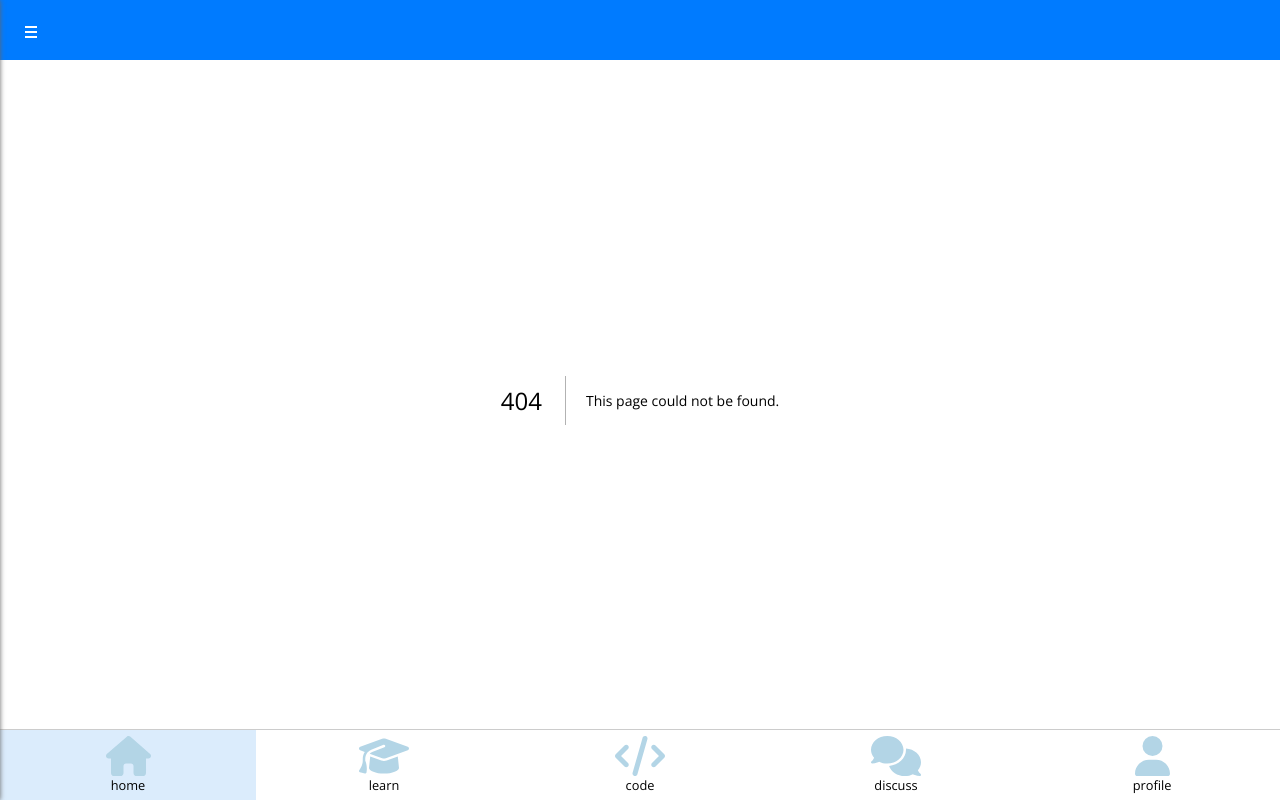
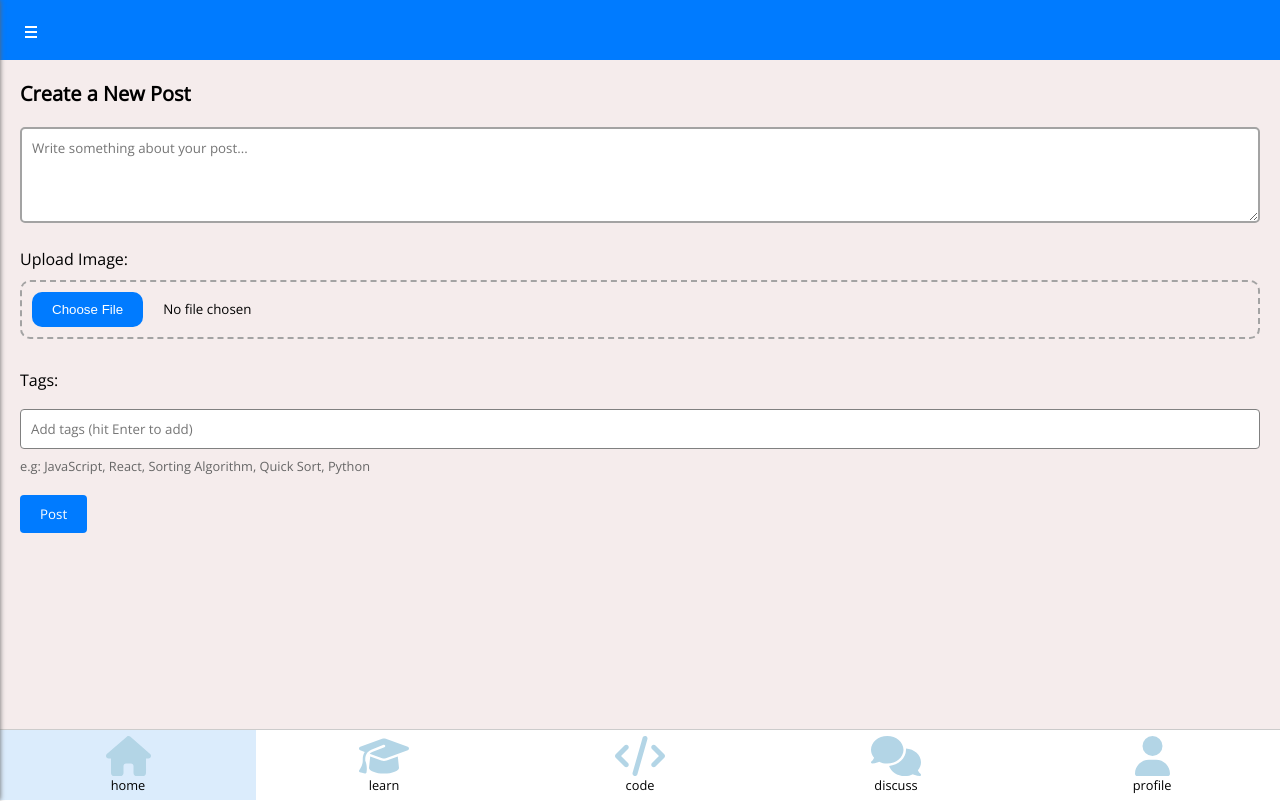
Before and after one commit to Anil927/app, a Next.js app in the folder frontend/: page /home/createpost in a window 1280 px wide. Before the commit this address had no page. Built offline with nearby package versions, Linux system fonts and the light colour scheme.

Commit message:
create post page completed

```diff
--- a/frontend/src/app/components/bottomsheet/bottomsheet.tsx
+++ b/frontend/src/app/components/bottomsheet/bottomsheet.tsx
@@ -141,7 +141,7 @@ const Modal: React.FC<ModalProps> = ({ onClose, noOfComments, callback, postId }
                             {
                                 comments.length > 0 && comments.map((comment: string, index: number) => (
                                     <>
-                                        <UserComment key={`${comment}-${comments.length}`} commentContent={comment} handleEditComment={handleEditComment} commentNo={index + 1} />
+                                        <UserComment key={comments.indexOf(comment)} commentContent={comment} handleEditComment={handleEditComment} commentNo={index + 1} />
                                         {
                                             showSnackbar && <Snackbar message="You can do maximum 3 comments" />
                                         }
--- /dev/null
+++ b/frontend/src/app/home/createpost/page.css
@@ -0,0 +1,145 @@
+* {
+    box-sizing: border-box;
+    margin: 0;
+}
+
+.post-container {
+    max-width: 100%;
+    height: calc(100vh - 110px);
+    overflow-y: auto;
+    overflow-x: hidden;
+    margin: 0 auto;
+    padding: 20px;
+    background-color: #f5ecec;
+}
+
+.post-title {
+    font-size: 20px;
+    margin-bottom: 20px;
+}
+
+.post-textarea {
+    width: 100%;
+    padding: 10px;
+    border-radius: 5px;
+    margin-bottom: 20px;
+    border: 2px solid #a3a3a3;
+}
+
+.post-textarea:focus {
+    outline: none;
+    border: 2px solid #007bff;
+}
+
+.image-upload-container {
+    margin-bottom: 30px;
+    border: 2px dashed #a3a3a3;
+    border-radius: 10px;
+    padding: 5px auto;
+    margin-top: 10px;
+}
+
+
+input[type=file]::file-selector-button {
+    margin-right: 20px;
+    border: none;
+    background: #007bff;
+    padding: 10px 20px;
+    border-radius: 10px;
+    color: #fff;
+    cursor: pointer;
+    transition: background .2s ease-in-out;
+  }
+
+  input[type=file]::file-selector-button:hover {
+    background: #0d45a5;
+  }
+
+.image-upload-input {
+    display: block;
+    width: 100%;
+    padding: 10px;
+    border-radius: 4px;
+}
+
+.image-preview-container {
+    margin-bottom: 20px;
+}
+
+.image-preview-title {
+    font-size: 18px;
+    margin-bottom: 10px;
+}
+
+.image-preview {
+    max-width: 100%;
+    height: auto;
+    border-radius: 4px;
+}
+
+.post-button {
+    display: block;
+    padding: 10px 20px;
+    background-color: #007bff;
+    color: white;
+    border: none;
+    border-radius: 4px;
+    cursor: pointer;
+    transition: background-color 0.3s ease;
+
+    &:hover {
+        background-color: #0056b3;
+    }
+}
+
+
+
+/* ... (previous styles) */
+
+.tags-container {
+    margin-bottom: 20px;
+}
+
+.tags-label {
+    display: block;
+    margin-bottom: 10px;
+}
+
+.tags-list {
+    display: flex;
+    flex-wrap: wrap;
+    gap: 8px;
+    margin-bottom: 8px;
+}
+
+.tag-item {
+    padding: 2px 6px;
+    background-color: rgb(255, 255, 255);
+    color: rgb(0, 0, 0);
+    border-radius: 5px;
+    font-size: 0.9em;
+    cursor: pointer;
+    transition: background-color 0.3s ease;
+
+    &:hover {
+        background-color: #b3bbc4;
+    }
+}
+
+.tags-input {
+    width: 100%;
+    padding: 10px;
+    border-radius: 4px;
+    border: 1px solid gray;
+}
+
+.tags-input:focus {
+    outline: none;
+    border: 1px solid #007bff;
+}
+
+.tags-hint {
+    margin-top: 8px;
+    font-size: 0.8em;
+    color: #666;
+}
--- /dev/null
+++ b/frontend/src/app/home/createpost/page.tsx
@@ -0,0 +1,124 @@
+'use client'
+import React, { useState, useRef } from 'react';
+import './page.css'; // Import your CSS file
+import styles from '../../page.module.css'
+import Snackbar from '@/app/components/snackbar/snackbar';
+
+const CreatePost: React.FC = () => {
+    const [text, setText] = useState<string>('');
+    const [image, setImage] = useState<File | null>(null);
+    const [tags, setTags] = useState<string[]>([]);
+    const tagInputRef = useRef<HTMLInputElement>(null);
+    const [showPostSuccessfulMsg, setShowSuccessfulMsg] = useState(false);
+
+    const handleTextChange = (event: React.ChangeEvent<HTMLTextAreaElement>) => {
+        setText(event.target.value);
+    };
+
+    const handleImageChange = (event: React.ChangeEvent<HTMLInputElement>) => {
+        if (event.target.files && event.target.files.length > 0) {
+            setImage(event.target.files[0]);
+        }
+    };
+
+    const handleTagInput = (event: React.KeyboardEvent<HTMLInputElement>) => {
+        if (event.key === 'Enter' && event.currentTarget.value.trim() !== '') {
+            setTags([...tags, event.currentTarget.value.trim()]);
+            event.currentTarget.value = '';
+        }
+    };
+
+    const handleTagDelete = (tag: string) => {
+        setTags(tags.filter((t) => t !== tag));
+    }
+
+
+    const handleSubmit = () => {
+        if (text.trim() !== '') {
+            setShowSuccessfulMsg(true);
+        }
+        setTimeout(() => {
+            setShowSuccessfulMsg(false);
+        }, 2000);
+        setText('');
+        setImage(null);
+    };
+
+    return (
+        <div className={styles.topBottomMargin}>
+            <div className="post-container">
+                <h1 className="post-title">Create a New Post</h1>
+
+                {/* Text Description Input */}
+                <textarea
+                    className="post-textarea"
+                    placeholder="Write something about your post..."
+                    value={text}
+                    onChange={handleTextChange}
+                    rows={4}
+                    cols={50}
+                ></textarea>
+
+                {/* Image Upload */}
+                <label htmlFor="image" className="image-upload-label">
+                    Upload Image:
+                </label>
+                <div className="image-upload-container">
+                    <input
+                        type="file"
+                        id="image"
+                        accept="image/*"
+                        onChange={handleImageChange}
+                        className="image-upload-input"
+                    />
+                </div>
+
+                {/* Preview Image */}
+                {image && (
+                    <div className="image-preview-container">
+                        <h3 className="image-preview-title">Preview:</h3>
+                        <img
+                            src={URL.createObjectURL(image)}
+                            alt="Preview"
+                            className="image-preview"
+                        />
+                    </div>
+                )}
+
+                {/* Tags Input */}
+                <div className="tags-container">
+                        <label htmlFor="tags" className="tags-label">
+                            Tags:
+                        </label>
+                        <div className="tags-list">
+                            {tags.map((tag, index) => (
+                                <div key={index} className="tag-item"onClick={() => handleTagDelete(tag)}>
+                                    {tag}
+                                </div>
+                            ))}
+                        </div>
+                        <input
+                            type="text"
+                            id="tags"
+                            ref={tagInputRef}
+                            placeholder="Add tags (hit Enter to add)"
+                            className="tags-input"
+                            onKeyDown={handleTagInput}
+                        />
+                    <p className="tags-hint">e.g: JavaScript, React, Sorting Algorithm, Quick Sort, Python</p>
+                </div>
+
+                {/* Post Button */}
+                <button className="post-button" onClick={handleSubmit}>
+                    Post
+                </button>
+
+                {
+                    showPostSuccessfulMsg && <Snackbar message='Posted Successfully' />
+                }
+            </div>
+        </div>
+    );
+};
+
+export default CreatePost;
--- a/frontend/src/app/home/page.tsx
+++ b/frontend/src/app/home/page.tsx
@@ -2,9 +2,12 @@ import React from 'react'
 import './page.css'
 import styles from '../page.module.css'
 import FeedPost from '../components/feedpost/feedpost'
+import Link from 'next/link'
 
 
 const Home = () => {
+
+
     return (
         <div className={styles.topBottomMargin}>
 
@@ -13,7 +16,7 @@ const Home = () => {
                     <input placeholder='search people, posts' type='text' />
                 </div>
                 <div className='post'>
-                    <button>post</button>
+                    <Link href='/home/createpost'><button>post</button></Link>
                 </div>
             </div>
 
```
